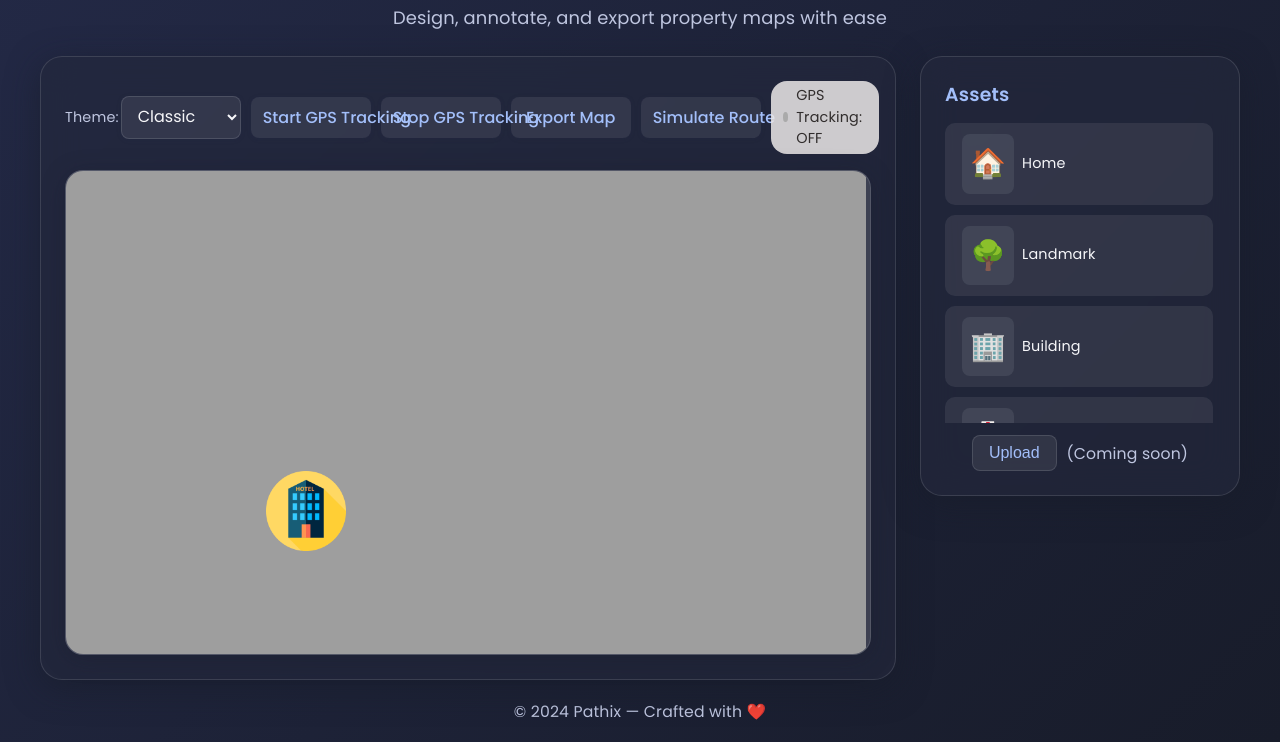
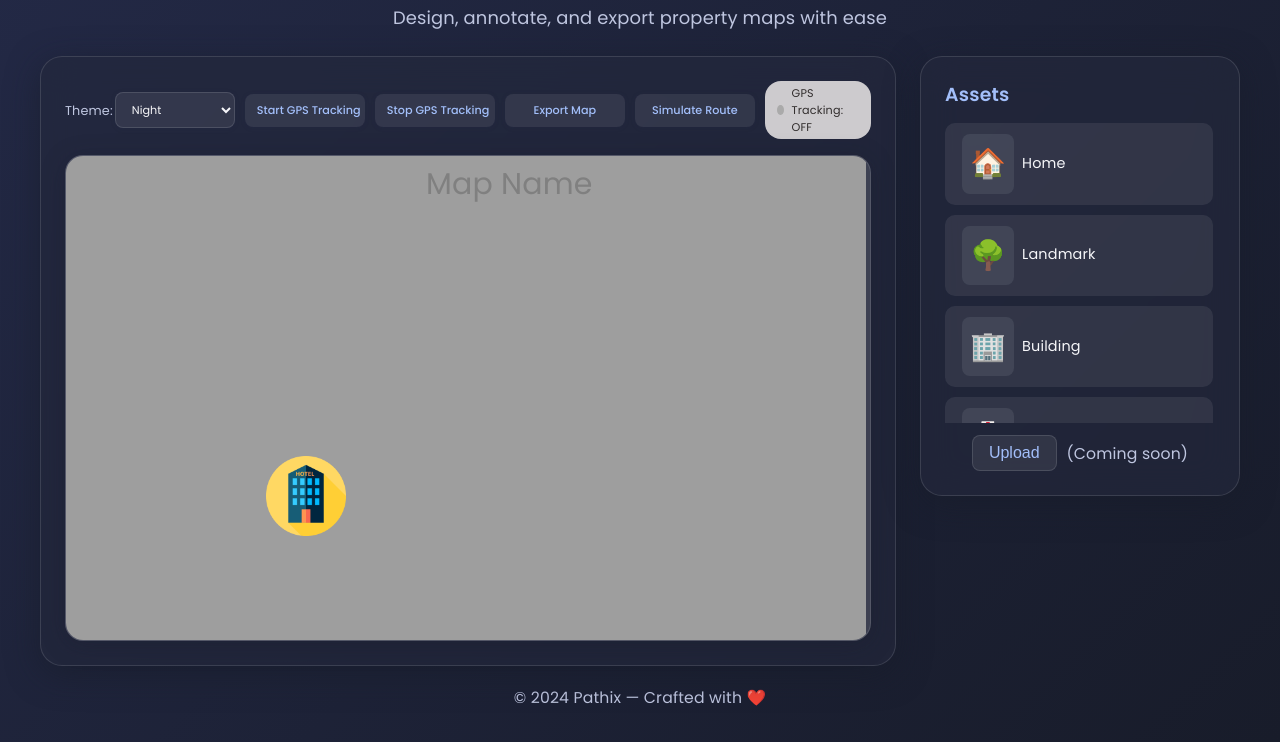
Before and after one commit to VaibhavPo/pathix_Project, a plain HTML site: page index.html in a window 1280 px wide. Shown: the part 88-830 px from the top of the page. Drawn offline with nearby package versions, Linux system fonts and the light colour scheme.

Commit message:
Fixed index

```diff
--- a/index.html
+++ b/index.html
@@ -24,7 +24,7 @@
         <label for="theme-select">Theme:</label>
         <select id="theme-select">
           <option value="classic">Classic</option>
-          <option value="night">Night</option>
+          <option value="night" selected>Night</option>
         </select>
         <button id="start-gps">Start GPS Tracking</button>
         <button id="stop-gps" disabled>Stop GPS Tracking</button>
@@ -107,12 +107,27 @@
       width,
       height,
     });
+
     const backgroundLayer = new Konva.Layer();
     const roadLayer = new Konva.Layer();
     const landmarkLayer = new Konva.Layer();
+
+    const layer = new Konva.Layer();
+
+      const simpleText = new Konva.Text({
+    x: stage.width() / 2-40,
+    y: 15,
+    text: 'Map Name',
+    fontSize: 30,
+    fontFamily: 'Poppins',
+    fill: 'Grey'
+  });
+  layer.add(simpleText);
     stage.add(backgroundLayer);
     stage.add(roadLayer);
     stage.add(landmarkLayer);
+    stage.add(layer);
+
 
     // Draw background rect
     let bgRect = new Konva.Rect({
--- a/style_index.css
+++ b/style_index.css
@@ -84,7 +84,7 @@ header {
 }
 
 .toolbar label {
-  font-size: 0.9rem;
+  font-size: 0.8rem;
   color: var(--text-muted);
   margin-right: -8px;
 }
@@ -92,7 +92,7 @@ header {
 .toolbar select,
 .toolbar button {
   font-family: inherit;
-  font-size: clamp(0.9rem, 2vw, 1rem);
+  font-size: clamp(0.5rem, 1vw, .7rem);
   border-radius: 8px;
   border: 1.5px solid var(--glass-border);
   padding: 8px 12px;
@@ -253,7 +253,7 @@ header {
   align-items: center;
   padding: 4px 12px;
   border-radius: 16px;
-  font-size: 0.9rem;
+  font-size: 0.7rem;
   background: rgba(220, 220, 220, 0.7);
   color: #444;
   margin-left: auto;
```
